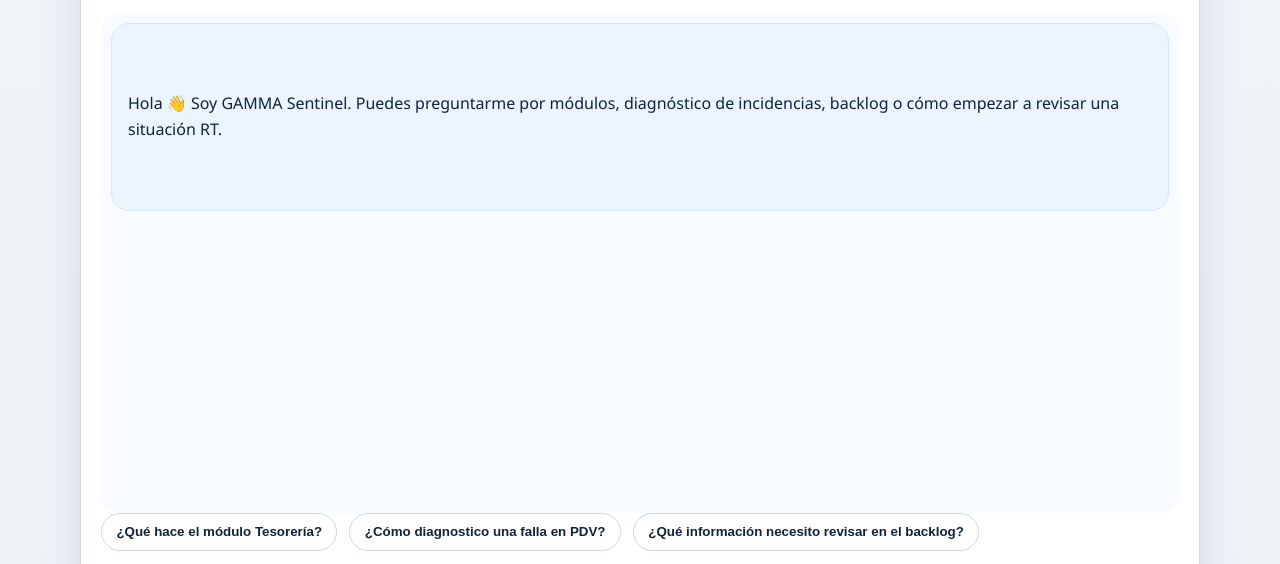
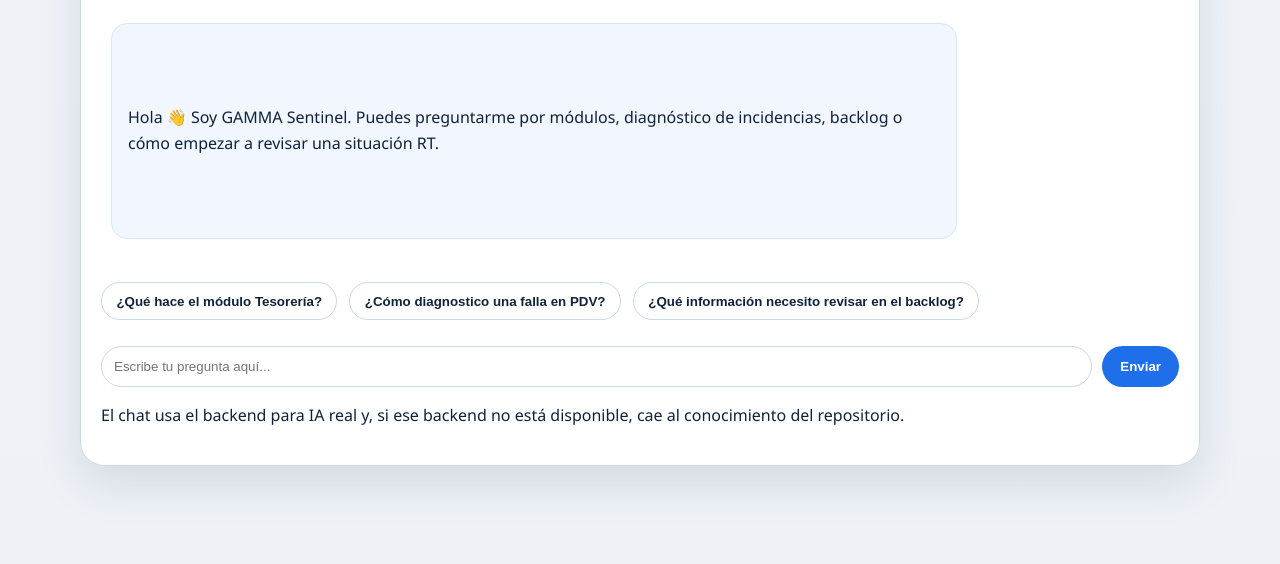
Before and after one commit to Alexis20021983/Gamma-Sentinel, a website: page GAMMA Sentinel/index.html in a window 1280 px wide. Shown: the part 2766-3330 px from the top of the page. Drawn offline with Linux system fonts and the light colour scheme.

Commit message:
Css mejorado

```diff
--- a/GAMMA Sentinel/css/styles.css
+++ b/GAMMA Sentinel/css/styles.css
@@ -265,19 +265,21 @@ main {
   padding-top: 1.5rem;
 }
 
+
 .chat-panel {
-  background: rgba(255, 255, 255, 0.98);
-
+  background: rgba(255,255,255,0.98);
   border: 1px solid var(--border);
-
   border-radius: var(--radius);
-
   box-shadow: var(--shadow);
 
   padding: 1.25rem;
 
-  overflow: hidden;
+  display: flex;
+  flex-direction: column;
+
+  height: 550px;
 }
+
 
 .chat-header {
   display: flex;
@@ -318,93 +320,73 @@ main {
    CHAT MESSAGES
 ====================================================== */
 
+
 .chat-messages {
+  flex: 1;
+
   display: flex;
   flex-direction: column;
 
-  gap: 1rem;
+  gap: 12px;
 
-  height: 500px;
-
-  overflow-y: scroll;
-
+  overflow-y: auto;
   overflow-x: hidden;
 
   padding: 10px;
 
-  border-radius: 18px;
-
-  background: #f8fbff;
-
   scroll-behavior: smooth;
 }
+
 
 /* ======================================================
    SCROLLBAR
 ====================================================== */
 
 .chat-messages::-webkit-scrollbar {
-  width: 8px;
+  width: 6px;
 }
 
+
 .chat-messages::-webkit-scrollbar-thumb {
-  background: rgba(0, 0, 0, 0.25);
+  background: rgba(0,0,0,0.3);
   border-radius: 999px;
 }
 
-.chat-messages::-webkit-scrollbar-track {
-  background: transparent;
-}
+
+
 
 /* ======================================================
    MESSAGE
 ====================================================== */
 
+
 .message {
-  padding: 1rem;
+  padding: 14px 16px;
+  border-radius: 16px;
 
-  border-radius: 18px;
-
-  width: fit-content;
-
-  max-width: 100%;
+  max-width: 80%;
 
   line-height: 1.6;
 
   white-space: pre-wrap;
-
   word-break: break-word;
 
-  overflow-wrap: break-word;
-
-  animation: fadeIn 0.2s ease;
-}
-
-.message p {
-  margin: 0;
+  animation: fadeIn 0.25s ease;
 }
 
 .message.user {
   align-self: flex-end;
-
-  background: linear-gradient(
-    135deg,
-    #1f6feb,
-    #2f80ff
-  );
-
-  color: #fff;
+  background: linear-gradient(135deg,#1f6feb,#2f80ff);
+  color: white;
 }
 
 .message.bot {
   align-self: flex-start;
+  background: #f1f6ff;
+  border: 1px solid #d6e6ff;
+  color: var(--text);
+}
 
-  background: #ecf4ff;
-
-  color: var(--text);
-
-  border: 1px solid #d5e6ff;
-}
 
 /* ======================================================
    CHAT SUGGESTIONS
@@ -447,50 +429,29 @@ main {
    CHAT FORM
 ====================================================== */
 
+
 .chat-form {
   display: flex;
-  gap: 0.75rem;
-  align-items: center;
-
-  margin-top: 1rem;
+  gap: 10px;
+  margin-top: 10px;
 }
 
 .chat-form input {
   flex: 1;
-
+  border-radius: 999px;
+  padding: 12px;
   border: 1px solid var(--border);
-
-  border-radius: 999px;
-
-  padding: 0.9rem 1rem;
-
-  font-size: 1rem;
-
-  outline: none;
-
-  transition:
-    border-color 0.2s ease,
-    box-shadow 0.2s ease;
 }
 
-.chat-form input:focus {
-  border-color: var(--accent);
-
-  box-shadow: 0 0 0 3px rgba(31, 111, 235, 0.15);
-}
-
-.chat-form .btn {
-  border: 0;
+.chat-form button {
+  border: none;
+  border-radius: 999px;
+  padding: 12px 18px;
+  background: var(--accent);
+  color: white;
   cursor: pointer;
 }
 
-.chat-note {
-  margin: 0.8rem 0 0;
-
-  color: var(--text-soft);
-
-  font-size: 0.95rem;
-}
 
 /* ======================================================
    FOOTER
@@ -536,18 +497,16 @@ main {
    ANIMATIONS
 ====================================================== */
 
+
 @keyframes fadeIn {
-
   from {
     opacity: 0;
-    transform: translateY(4px);
+    transform: translateY(5px);
   }
-
   to {
     opacity: 1;
     transform: translateY(0);
   }
-
 }
 
 /* ======================================================
```
